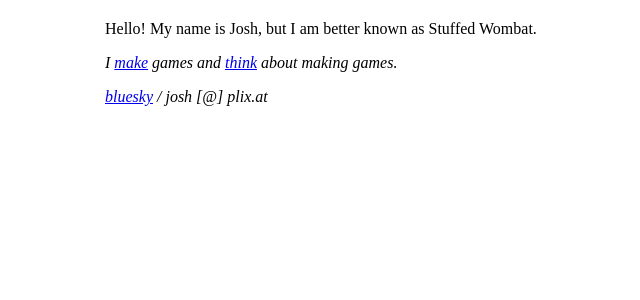
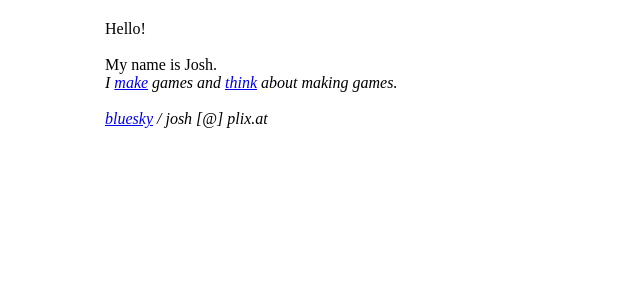
Before and after one commit to stuffedwombat/stuffedwombat.github.io, a Jekyll site: the page built from index.md, in a window 1280 px wide. Shown: the top 300 px of the page, without its empty margins (219-859 px from the left). Built offline with Jekyll 4.4.1, drawn with Linux system fonts in a browser that asks for light colours; our own code applies the rules of GitHub Pages for plain Markdown files; comment, search, counter and statistics services are not loaded.

Commit message:
Update index.md

```diff
--- a/index.md
+++ b/index.md
@@ -1,7 +1,4 @@
-Hello!
-My name is Josh,
-but I am better known as Stuffed Wombat.<br>
-
-*I [make](games) games and [think](thinking) about  making games.* <br>
-
+Hello!<br><br>
+My name is Josh.<br>
+*I [make](games) games and [think](thinking) about  making games.* <br><br>
 *[bluesky](https://bsky.app/profile/stuffedwomb.at) / josh [@] plix.at*
```
